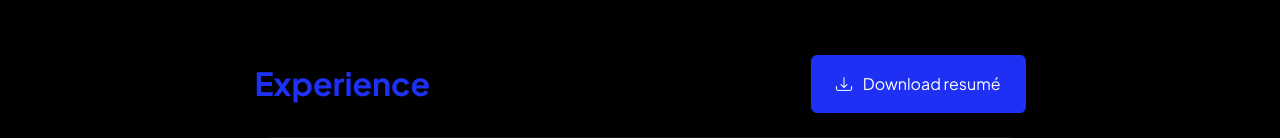
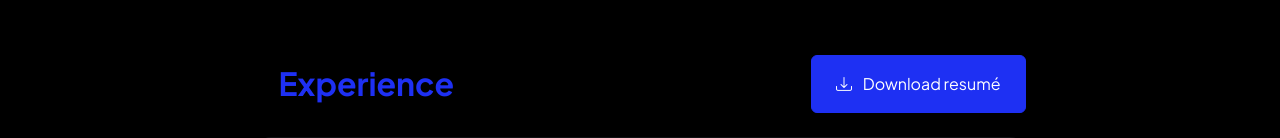
Before and after one commit to esi0077/esi0077.github.io, a plain HTML site: page resume.html in a window 1280 px wide. Shown: the part 171-309 px from the top of the page. Drawn offline with nearby package versions, Linux system fonts and the light colour scheme.

Commit message:
a bit of change

```diff
--- a/resume.html
+++ b/resume.html
@@ -48,7 +48,7 @@
                         <!-- Experience Section-->
                         <section>
                             <div class="d-flex align-items-center justify-content-between mb-4">
-                                <h2 class="text-primary fw-bolder mb-0">Experience</h2>
+                                <h2 class="text-primary fw-bolder mb-0 px-4">Experience</h2>
                                 <a class="btn btn-primary px-4 py-3" href="#!">
                                     <div class="d-inline-block bi bi-download me-2"></div>
                                     Download resumé
```
